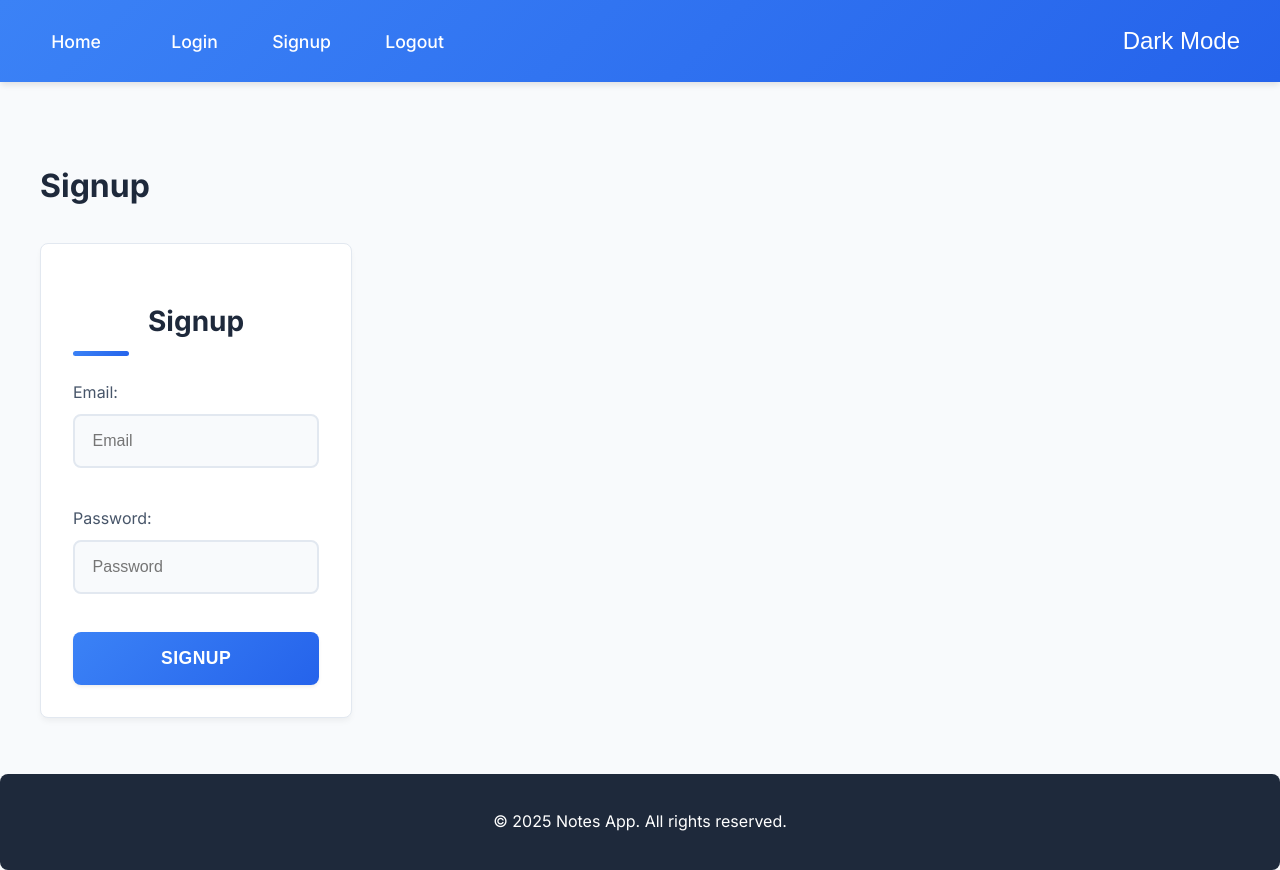
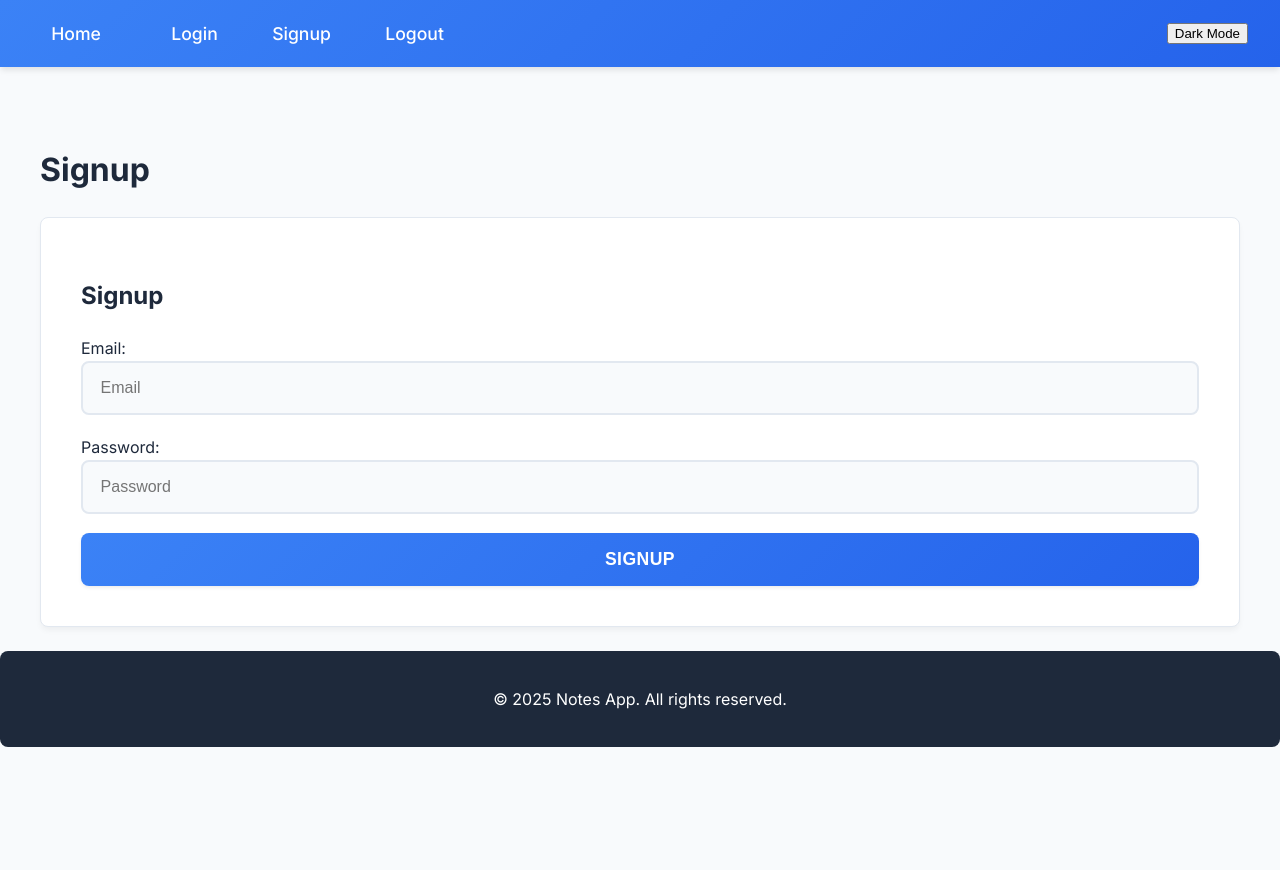
Before and after one commit to dochtan1608/note-app, a React (Create React App) app in the folder frontend/: page /signup in a window 1280 px wide. After the commit the page ends 800 px from the top, so only its background shows below. Built offline with nearby package versions, Linux system fonts and the light colour scheme.

Commit message:
Update styles.css v1

```diff
--- a/frontend/src/styles/styles.css
+++ b/frontend/src/styles/styles.css
@@ -1,4 +1,17 @@
-/* General Styles */
+/*
+  styles(2).css - Updated cho giao diện hai cột
+  ---------------------------------------------------------
+  Mục đích:
+    - Định nghĩa các kiểu cơ bản, biến CSS và kiểu bố trí cho ứng dụng.
+    - Tạo layout với 2 cột:
+         + Cột trái (2fr) chứa danh sách note đã tạo.
+         + Cột phải (1fr) chứa form tạo note.
+    - Thêm hiệu ứng fade-in và hover để giao diện trở nên trực quan và mượt mà hơn.
+*/
+
+/* ---------------------- */
+/* 1. General Styles      */
+/* ---------------------- */
 :root {
   --primary-color: #2563eb; /* Indigo-600 */
   --primary-color-light: #3b82f6; /* Indigo-500 */
@@ -30,16 +43,32 @@ body {
     color var(--transition-speed);
 }
 
-/* Layout Styles */
+/* ---------------------- */
+/* 2. Layout Styles       */
+/* ---------------------- */
+/* Container cho toàn bộ ứng dụng */
 .app-container {
-  display: flex;
-
   max-width: 1200px;
   margin: 0 auto;
   padding: 1.5rem;
 }
 
-/* Header Styles */
+/* Layout 2 cột: Cột trái cho danh sách note, cột phải cho form tạo note.
+   Sử dụng grid với 2 cột, với cột note rộng gấp đôi form */
+.content-layout {
+  display: grid;
+  grid-template-columns: 2fr 1fr;
+  gap: 3rem;
+  margin: 3rem auto;
+  padding: 0 2rem;
+  align-items: start;
+  transition: grid-template-columns var(--transition-speed),
+    max-width var(--transition-speed), padding var(--transition-speed);
+}
+
+/* ---------------------- */
+/* 3. Header, Form & Footer Styles */
+/* ---------------------- */
 .nav-bar {
   background: linear-gradient(
     135deg,
@@ -67,7 +96,7 @@ body {
 
 .nav-list .auth-links {
   display: flex;
-  gap: 1rem; /* Space between auth links */
+  gap: 1rem; /* Khoảng cách giữa các liên kết auth */
 }
 
 .nav-link {
@@ -85,39 +114,32 @@ body {
   transform: translateY(-1px);
 }
 
-/* Form Styles */
-.form-container {
+.footer {
+  background: var(--text-dark);
+  color: white;
+  text-align: center;
+  padding: 1.2rem;
+  margin-top: auto;
+  border-radius: var(--border-radius);
+  transition: background-color var(--transition-speed),
+    color var(--transition-speed);
+}
+
+/* ---------------------- */
+/* 4. Form & Input Styles */
+/* ---------------------- */
+.form-container,
+.create-form-section {
   background: white;
-  padding: 2rem;
+  padding: 2.5rem;
   border-radius: var(--border-radius);
   box-shadow: 0 4px 6px -1px rgba(0, 0, 0, 0.05);
   border: 1px solid var(--border-color);
-  max-width: 500px;
-  margin: 2rem auto;
   transition: background-color var(--transition-speed),
     border-color var(--transition-speed), box-shadow var(--transition-speed);
 }
 
-.form-title {
-  font-size: 1.75rem;
-  font-weight: 700;
-  color: var(--text-dark);
-  margin-bottom: 1.5rem;
-  text-align: center;
-  transition: color var(--transition-speed);
-}
-
-.input-group {
-  margin-bottom: 1.2rem;
-}
-
-.input-group label {
-  display: block;
-  font-size: 1rem;
-  color: var(--text-medium);
-  margin-bottom: 0.5rem;
-}
-
+/* Các trường nhập liệu và tiêu đề của form */
 .input-field {
   width: 100%;
   padding: 1rem 1.1rem;
@@ -128,7 +150,7 @@ body {
   transition: all var(--transition-speed) ease;
   background-color: var(--bg-light);
   color: var(--text-medium);
-  box-sizing: border-box; /* Ensures padding doesn't affect overall width */
+  box-sizing: border-box;
 }
 
 .input-field:focus {
@@ -162,12 +184,20 @@ body {
   box-shadow: 0 5px 7px -2px var(--shadow-color);
 }
 
-.btn-delete {
-  background: linear-gradient(135deg, #ef4444 0%, #dc2626 100%);
-  border: 1px solid #fc8181;
+/* ---------------------- */
+/* 5. Notes Section Styles */
+/* ---------------------- */
+/* Cột trái: Danh sách note */
+.notes-section {
+  width: 100%;
+  background: var(--bg-medium);
+  padding: 1rem;
+  border-radius: var(--border-radius);
+  box-shadow: 0 2px 4px rgba(0, 0, 0, 0.1);
+  animation: fadeIn 0.5s ease-out;
 }
 
-/* Notes Grid Styles */
+/* Grid chứa các card note */
 .notes-grid {
   display: grid;
   grid-template-columns: repeat(auto-fill, minmax(300px, 1fr));
@@ -175,7 +205,7 @@ body {
   padding: 1rem;
 }
 
-/* Note Card Styles */
+/* Kiểu card note */
 .note-card {
   background: white;
   padding: 2rem;
@@ -209,83 +239,29 @@ body {
   transition: color var(--transition-speed);
 }
 
-/* Button Group Styles */
-.btn-group {
-  display: flex;
-  gap: 1rem;
-  margin-top: 1.2rem;
+/* ---------------------- */
+/* 6. Animations          */
+/* ---------------------- */
+@keyframes fadeIn {
+  from {
+    opacity: 0;
+    transform: translateY(20px);
+  }
+  to {
+    opacity: 1;
+    transform: translateY(0);
+  }
 }
 
-/* Content Layout Styles */
-.content-layout {
-  display: grid;
-  grid-template-columns: 2fr 1fr;
-  gap: 3rem;
-  max-width: 1200px;
-  margin: 3rem auto;
-  padding: 0 2rem;
-  align-items: start;
-  transition: grid-template-columns var(--transition-speed),
-    max-width var(--transition-speed), padding var(--transition-speed);
+/* Áp dụng hiệu ứng fadeIn cho cả notes-section và create-form-section */
+.notes-section,
+.create-form-section {
+  animation: fadeIn 0.5s ease-out;
 }
 
-/* Notes Section Styles */
-.notes-section {
-  width: 100%;
-  background: transparent;
-}
-
-/* Create Form Section Styles */
-.create-form-section {
-  background: white;
-  padding: 2.5rem;
-  border-radius: var(--border-radius);
-  box-shadow: 0 4px 6px -1px rgba(0, 0, 0, 0.05);
-  border: 1px solid var(--border-color);
-  margin-bottom: 2rem;
-  transition: background-color var(--transition-speed),
-    border-color var(--transition-speed), box-shadow var(--transition-speed);
-}
-
-/* Heading Styles */
-h2 {
-  font-size: 2rem;
-  font-weight: 800;
-  color: var(--text-dark);
-  margin-bottom: 1.75rem;
-  position: relative;
-  padding-bottom: 0.75rem;
-  transition: color var(--transition-speed);
-}
-
-h2::after {
-  content: "";
-  position: absolute;
-  bottom: 0;
-  left: 0;
-  width: 3.5rem;
-  height: 0.3rem;
-  background: linear-gradient(
-    135deg,
-    var(--primary-color-light) 0%,
-    var(--primary-color) 100%
-  );
-  border-radius: 4px;
-}
-
-/* Footer Styles */
-.footer {
-  background: var(--text-dark);
-  color: white;
-  text-align: center;
-  padding: 1.2rem;
-  margin-top: auto; /* Push the footer to the bottom */
-  border-radius: var(--border-radius);
-  transition: background-color var(--transition-speed),
-    color var(--transition-speed);
-}
-
-/* Dark Mode Styles */
+/* ---------------------- */
+/* 7. Dark Mode Styles    */
+/* ---------------------- */
 body.dark-mode {
   background-color: #121212;
   color: #fff;
@@ -328,30 +304,17 @@ body.dark-mode .footer {
   background-color: #222;
 }
 
-/* Dark Mode Toggle Button Styles */
-.dark-mode-toggle {
-  background: none;
-  border: none;
-  color: white;
-  cursor: pointer;
-  font-size: 1.5rem;
-  padding: 0.5rem;
-  transition: color var(--transition-speed);
-}
-
-.dark-mode-toggle:hover {
-  color: var(--primary-color-light);
-}
-
-/* Responsive adjustments */
+/* ---------------------- */
+/* 8. Responsive Adjustments */
+/* ---------------------- */
 @media (max-width: 768px) {
   .content-layout {
-    grid-template-columns: 1fr; /* Stack columns on smaller screens */
+    grid-template-columns: 1fr; /* Stack cột trên thiết bị nhỏ */
     padding: 0 1rem;
   }
 
   .nav-list {
-    flex-direction: column; /* Stack navigation links */
+    flex-direction: column;
     align-items: flex-start;
   }
 
@@ -367,6 +330,6 @@ body.dark-mode .footer {
   }
 
   .notes-grid {
-    grid-template-columns: 1fr; /* Single column for notes */
+    grid-template-columns: 1fr;
   }
 }
```
